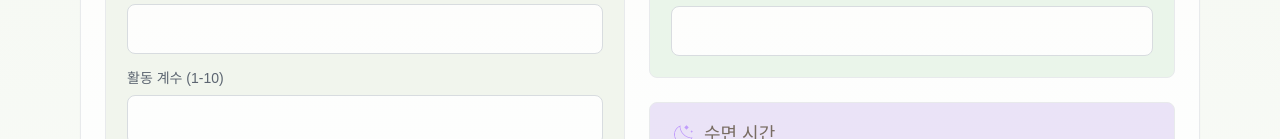
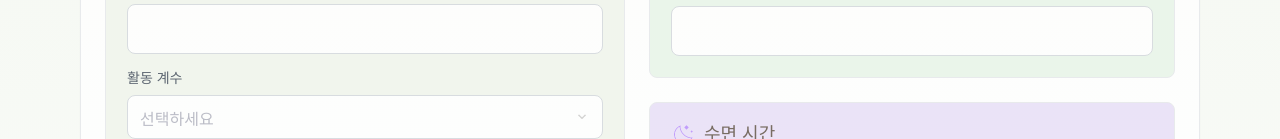
Before and after one commit to backend20250319/BE09-Final-3team-FE, a Next.js app: page /health/activity in a window 1280 px wide. Shown: the part 813-952 px from the top of the page. Built offline with nearby package versions, Linux system fonts and the light colour scheme; a web font is replaced by a local one.

Commit message:
feat: 활동계수 select 적용 및 입력 타입 정리 (#15)

```diff
--- a/src/app/health/activity/page.jsx
+++ b/src/app/health/activity/page.jsx
@@ -15,7 +15,7 @@ export default function ActivityManagementPage() {
   const [isSubmittedToday, setIsSubmittedToday] = useState(false);
   const [formData, setFormData] = useState({
     walkingDistance: "",
-    activityFactor: "",
+    activityLevel: "1.2", // enum 기본값
     caloriePerGram: "",
     feedingAmount: "",
     weight: "",
@@ -24,6 +24,8 @@ export default function ActivityManagementPage() {
     fecesCount: "",
     memo: "",
   });
+
+  const validActivityLevels = ["1.2", "1.5", "1.7", "1.9"];
 
   const handleChange = (e) => {
     const { id, value } = e.target;
@@ -34,20 +36,21 @@ export default function ActivityManagementPage() {
   };
 
   const handleSave = () => {
+    // 타입 변환
     const walkingDistanceNum = parseFloat(formData.walkingDistance);
-    const activityFactorNum = parseFloat(formData.activityFactor);
-    const caloriePerGramNum = parseFloat(formData.caloriePerGram);
-    const feedingAmountNum = parseFloat(formData.feedingAmount);
+    const activityLevelVal = formData.activityLevel;
+    const caloriePerGramNum = parseInt(formData.caloriePerGram, 10);
+    const feedingAmountNum = parseInt(formData.feedingAmount, 10);
     const weightNum = parseFloat(formData.weight);
-    const sleepTimeNum = parseFloat(formData.sleepTime);
-    const urineCountNum = parseFloat(formData.urineCount);
-    const fecesCountNum = parseFloat(formData.fecesCount);
+    const sleepTimeNum = parseInt(formData.sleepTime, 10);
+    const urineCountNum = parseInt(formData.urineCount, 10);
+    const fecesCountNum = parseInt(formData.fecesCount, 10);
 
+    // 유효성 검사
     if (
       isNaN(walkingDistanceNum) ||
       walkingDistanceNum < 0 ||
-      isNaN(activityFactorNum) ||
-      activityFactorNum < 0 ||
+      !validActivityLevels.includes(activityLevelVal) ||
       isNaN(caloriePerGramNum) ||
       caloriePerGramNum < 0 ||
       isNaN(feedingAmountNum) ||
@@ -61,13 +64,15 @@ export default function ActivityManagementPage() {
       isNaN(fecesCountNum) ||
       fecesCountNum < 0
     ) {
-      alert("모든 숫자 필드는 0 이상 올바른 값을 입력해주세요.");
+      alert(
+        "모든 숫자 필드는 0 이상의 올바른 값을 입력해주세요.\n활동계수는 1.2, 1.5, 1.7, 1.9 중 선택해야 합니다."
+      );
       return;
     }
 
     if (
       formData.walkingDistance.trim() === "" ||
-      formData.activityFactor.trim() === "" ||
+      formData.activityLevel.trim() === "" ||
       formData.caloriePerGram.trim() === "" ||
       formData.feedingAmount.trim() === "" ||
       formData.weight.trim() === "" ||
@@ -79,6 +84,29 @@ export default function ActivityManagementPage() {
       return;
     }
 
+    // 산책 소모 칼로리 계산 (예시: 거리 * 활동계수 * 5)
+    const walkingCalorie = (
+      walkingDistanceNum *
+      parseFloat(activityLevelVal) *
+      5
+    ).toFixed(1);
+    // 섭취 칼로리 계산
+    const feedingCalorie = (caloriePerGramNum * feedingAmountNum).toFixed(1);
+
+    const dataToSave = {
+      weight: weightNum,
+      walk_calories: parseInt(walkingCalorie, 10),
+      eat_calories: parseInt(feedingCalorie, 10),
+      sleep_time: sleepTimeNum,
+      urine_count: urineCountNum,
+      feces_count: fecesCountNum,
+      activity_level: parseFloat(activityLevelVal),
+      memo: formData.memo,
+    };
+
+    console.log("저장할 데이터:", dataToSave);
+
+    // 저장 완료 처리
     setIsSubmittedToday(true);
   };
 
@@ -120,7 +148,7 @@ export default function ActivityManagementPage() {
                 </div>
               </div>
 
-              {/* 폼은 항상 렌더링 */}
+              {/* 폼 */}
               <div className={styles.activityContent}>
                 <div className={styles.activityGrid}>
                   {/* 왼쪽 박스 */}
@@ -152,17 +180,19 @@ export default function ActivityManagementPage() {
                           />
                         </div>
                         <div className={styles.formGroup}>
-                          <label htmlFor="activityFactor">
-                            활동 계수 (1-10)
-                          </label>
-                          <input
-                            type="number"
+                          <label htmlFor="activityFactor">활동 계수</label>
+                          <select
                             id="activityFactor"
                             value={formData.activityFactor}
                             onChange={handleChange}
-                            min={1}
-                            max={10}
-                          />
+                            className={styles.customSelect}
+                          >
+                            <option value="">선택하세요</option>
+                            <option value="1.2">1.2</option>
+                            <option value="1.5">1.5</option>
+                            <option value="1.7">1.7</option>
+                            <option value="1.9">1.9</option>
+                          </select>
                         </div>
                         <div className={styles.calorieInfo}>
                           <div className={styles.calorieItem}>
@@ -220,7 +250,7 @@ export default function ActivityManagementPage() {
                     </div>
                   </div>
 
-                  {/* 오른쪽 박스*/}
+                  {/* 오른쪽 박스 */}
                   <div className={styles.rightColumn}>
                     {/* 무게 */}
                     <div className={`${styles.activityCard} ${styles.weight}`}>
@@ -261,7 +291,7 @@ export default function ActivityManagementPage() {
                             id="sleepTime"
                             value={formData.sleepTime}
                             onChange={handleChange}
-                            step={0.1}
+                            step={1}
                             min={0}
                           />
                         </div>
@@ -291,6 +321,7 @@ export default function ActivityManagementPage() {
                               value={formData.urineCount}
                               onChange={handleChange}
                               min={0}
+                              step={1}
                             />
                           </div>
                           <div className={styles.formGroup}>
@@ -301,6 +332,7 @@ export default function ActivityManagementPage() {
                               value={formData.fecesCount}
                               onChange={handleChange}
                               min={0}
+                              step={1}
                             />
                           </div>
                         </div>
--- a/src/app/health/activity/styles/Activity.module.css
+++ b/src/app/health/activity/styles/Activity.module.css
@@ -343,6 +343,41 @@
   resize: none !important;
 }
 
+.customSelect {
+  width: 100%;
+  height: 44px;
+  padding: 12px;
+  border: 1px solid #d1d5db;
+  border-radius: 8px;
+  font-weight: 400;
+  font-size: 16px;
+  line-height: 1.5em;
+  font-family: inherit;
+  background-color: #ffffff;
+  color: #adaebc;
+  box-sizing: border-box;
+
+  appearance: none;
+  -webkit-appearance: none;
+  -moz-appearance: none;
+
+  background-image: url("/health/arrow.png");
+  background-repeat: no-repeat;
+  background-position: right 12px center;
+  background-size: 16px 16px;
+  cursor: pointer;
+
+  transition: all 0.3s ease;
+}
+
+.customSelect:focus {
+  outline: none;
+  border-color: #8bc34a;
+  color: #374151;
+  box-shadow: 0 0 0 3px rgba(139, 195, 74, 0.1);
+  background-color: #ffffff;
+}
+
 /* Calorie Info */
 .calorieInfo {
   display: flex;
```
Also changed, not shown: public/health/arrow.png (added).
